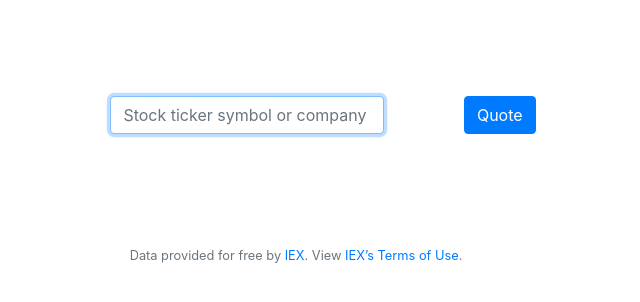
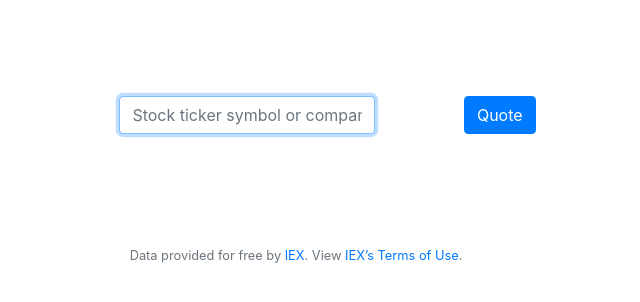
Before and after one commit to mgxmajewski/cs50_finance, a Flask app: page /quote in a window 1280 px wide. Shown: the part 76-378 px from the top of the page, without its empty margins (344-984 px from the left). Run offline with Flask 2, Linux system fonts and the light colour scheme; a user stored in the database is signed in.

Commit message:
Adjust quote input width.

```diff
--- a/static/styles.css
+++ b/static/styles.css
@@ -46,6 +46,10 @@ main img
     max-width: 100%;
 }
 
+#myInput{
+    width: 20vw;
+}
+
 .autocomplete {
   /*the container must be positioned relative:*/
   position: relative;
```
